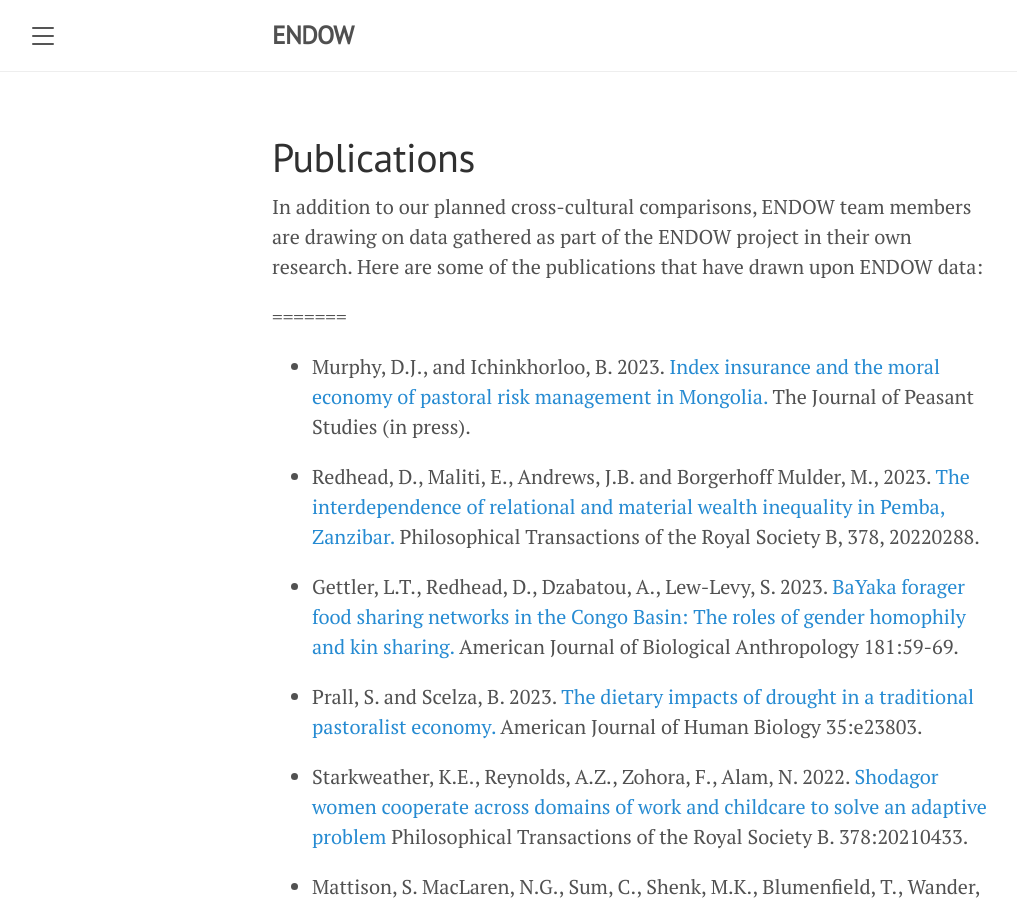
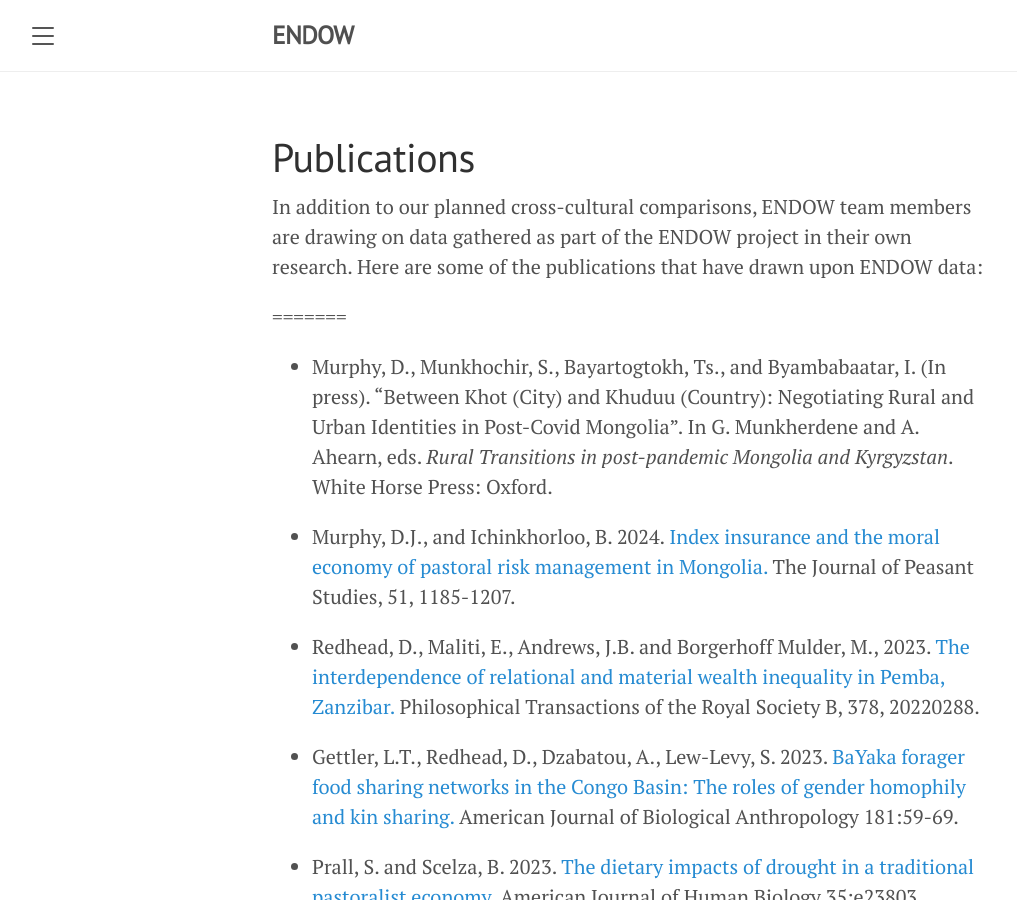
Before and after one commit to endowproject/endowproject.github.io, a Jekyll site: the page built from publications.md, in a window 1280 px wide and 900 px high. Shown: the whole window, without its empty margins (8-1025 px from the left). Built offline with Jekyll 4.4.1, drawn with Linux system fonts in a browser that asks for light colours.

Commit message:
Update publications.md
Adding Murphy chapter

```diff
--- a/publications.md
+++ b/publications.md
@@ -6,7 +6,9 @@ title: Publications
 In addition to our planned cross-cultural comparisons, ENDOW team members are drawing on data gathered as part of the ENDOW project in their own research. Here are some of the publications that have drawn upon ENDOW data:
 
 =======
-- Murphy, D.J., and Ichinkhorloo, B. 2023. [Index insurance and the moral economy of pastoral risk management in Mongolia.](https://www.tandfonline.com/doi/full/10.1080/03066150.2023.2284972) The Journal of Peasant Studies (in press).
+- Murphy, D., Munkhochir, S., Bayartogtokh,  Ts., and Byambabaatar, I. (In press). “Between Khot (City) and Khuduu (Country): Negotiating Rural and Urban Identities in Post-Covid Mongolia”. In G. Munkherdene and A. Ahearn, eds. _Rural Transitions in post-pandemic Mongolia and Kyrgyzstan_. White Horse Press: Oxford.
+
+- Murphy, D.J., and Ichinkhorloo, B. 2024. [Index insurance and the moral economy of pastoral risk management in Mongolia.](https://www.tandfonline.com/doi/full/10.1080/03066150.2023.2284972) The Journal of Peasant Studies, 51, 1185-1207.
 
 - Redhead, D., Maliti, E., Andrews, J.B. and Borgerhoff Mulder, M., 2023. [The interdependence of relational and material wealth inequality in Pemba, Zanzibar.](https://royalsocietypublishing.org/doi/full/10.1098/rstb.2022.0288) Philosophical Transactions of the Royal Society B, 378, 20220288.
 
```
